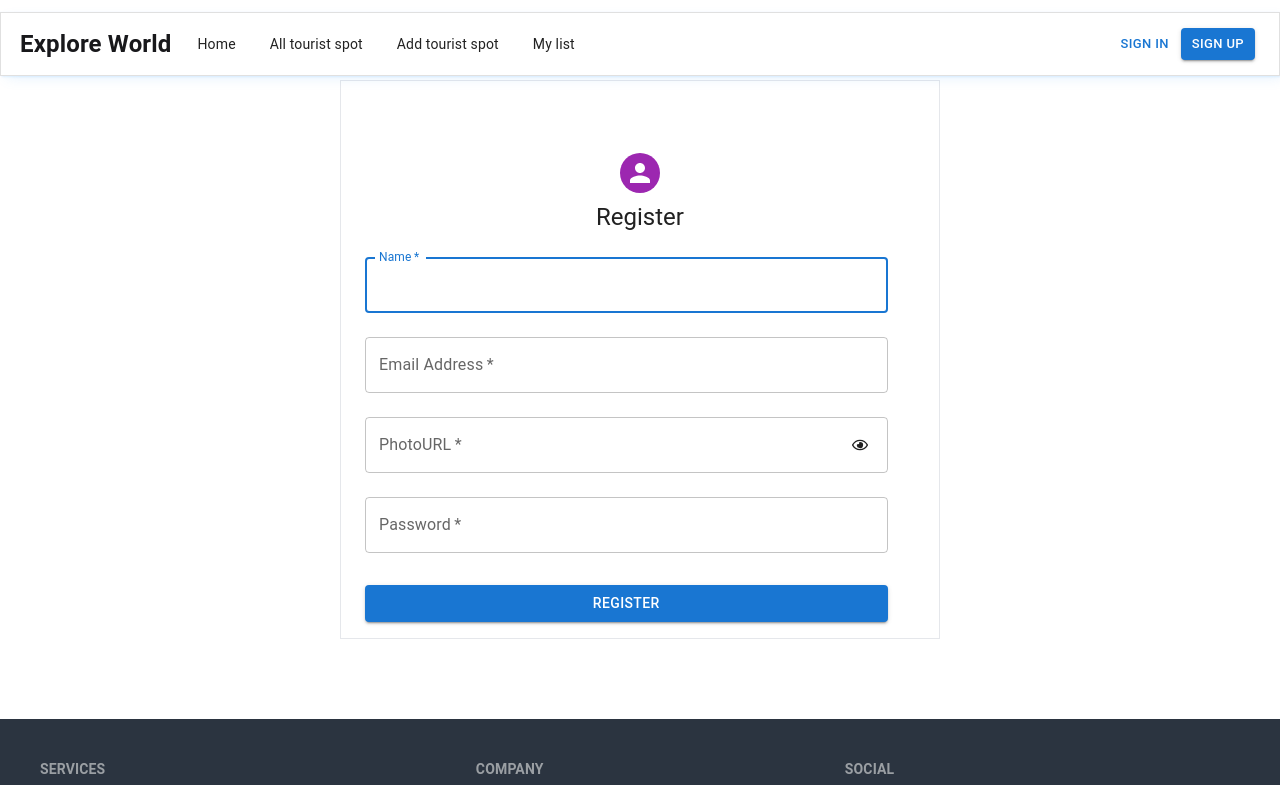
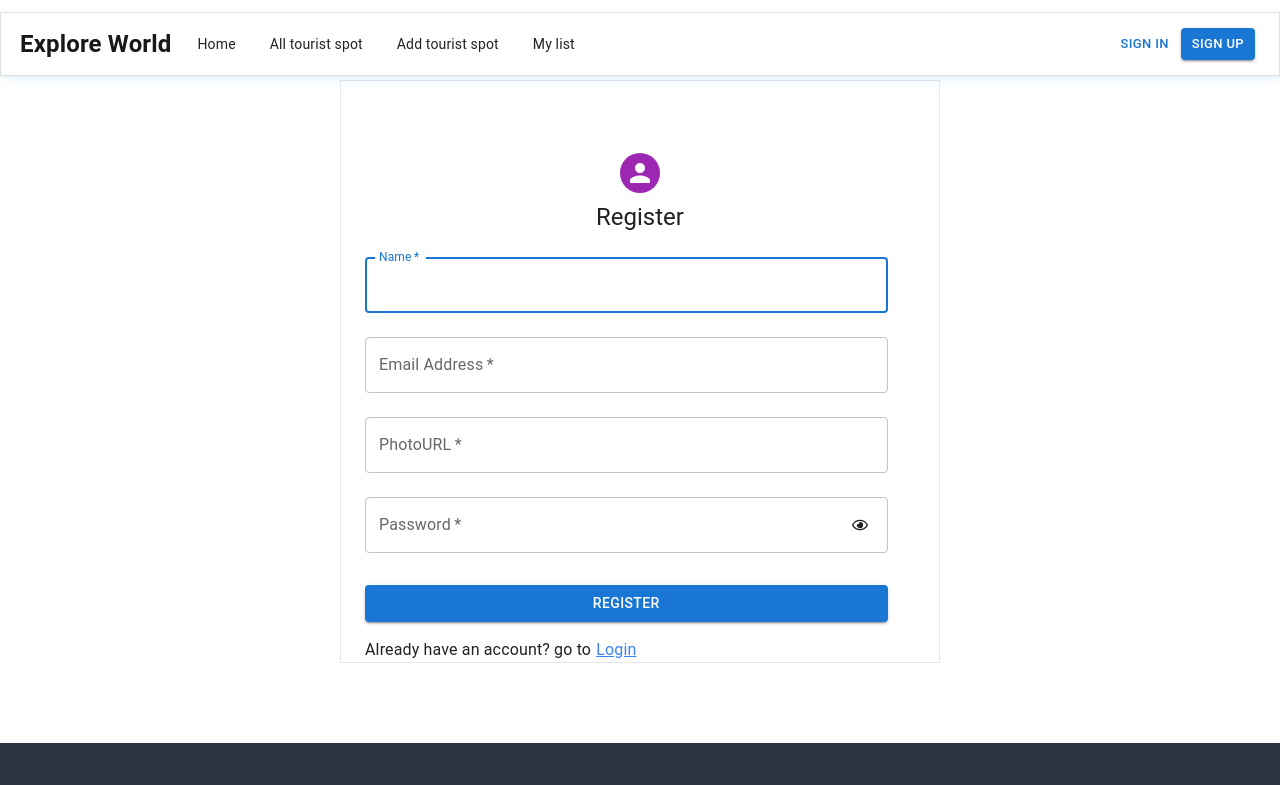
Before and after one commit to ajijul-islam-5938/explore-world-client, a React (Vite) app: page /register in a window 1280 px wide. Shown: the top 785 px of the page. Built offline with nearby package versions, Linux system fonts and the light colour scheme; no server answers.

Commit message:
server link updated

```diff
--- a/src/Components/Contries/Country.jsx
+++ b/src/Components/Contries/Country.jsx
@@ -4,7 +4,7 @@ import { Link } from "react-router-dom";
 const Country = () => {
   const [countries, setCountries] = useState([]);
   useEffect(() => {
-    fetch("http://localhost:3000/countries")
+    fetch("https://southeast-tourist-server.vercel.app/countries")
       .then((res) => res.json())
       .then((data) => setCountries(data));
   }, []);
--- a/src/Components/Header/Header.jsx
+++ b/src/Components/Header/Header.jsx
@@ -34,7 +34,7 @@ function AppAppBar({ mode }) {
                 <NavLink to="/addtouriestspots">Add tourist spot</NavLink>
             </MenuItem>
             <MenuItem>
-                <NavLink to={`/mylist/${user?.email || ""}`}>My list</NavLink>
+                <NavLink to={`alltouristspot/mylist}`}>My list</NavLink>
             </MenuItem>
         </div>
     );
@@ -63,7 +63,7 @@ function AppAppBar({ mode }) {
                 </NavLink>
             </MenuItem>
             <MenuItem>
-                <NavLink to={`/alltouristspot/mylist/${user?.email||""}`}>
+                <NavLink to={`alltouristspot/mylist`}>
                     <Typography variant="body2" color="text.primary">
                         My list
                     </Typography>
--- a/src/Components/TouristSpots/TouristSpots.jsx
+++ b/src/Components/TouristSpots/TouristSpots.jsx
@@ -5,7 +5,7 @@ const TouriestSpots = () => {
   const [spots, setSpots] = useState([]);
 
   useEffect(() => {
-    fetch("http://localhost:3000/alltouristspot")
+    fetch("https://southeast-tourist-server.vercel.app/alltouristspot")
       .then((res) => res.json())
       .then((data) => setSpots(data));
   }, []);
--- a/src/Pages/AddTouriestSpots/AddTouriestSpots.jsx
+++ b/src/Pages/AddTouriestSpots/AddTouriestSpots.jsx
@@ -25,7 +25,7 @@ export default function AddTouriestSpots() {
       userName: event.target.userName.value,
     };
 
-    fetch("http://localhost:3000/touristspot",{
+    fetch("https://southeast-tourist-server.vercel.app/touristspot",{
       method: "POST",
       headers:{
         "content-type": "application/json"
--- a/src/Pages/AllTouriestSpots/AllTouriestSpots.jsx
+++ b/src/Pages/AllTouriestSpots/AllTouriestSpots.jsx
@@ -5,7 +5,7 @@ const AllTouriestSpots = () => {
   const [spots, setSpots] = useState([]);
 
   useEffect(() => {
-    fetch("http://localhost:3000/alltouristspot")
+    fetch("https://southeast-tourist-server.vercel.app/alltouristspot")
       .then((res) => res.json())
       .then((data) => setSpots(data));
   }, []);
--- a/src/Pages/Login/Login.jsx
+++ b/src/Pages/Login/Login.jsx
@@ -74,7 +74,7 @@ export default function SignIn() {
             </Button>
             <Grid container className='text-xS flex justify-between items-center gap-5'>
               <Grid item>
-                <p>Don't have account? <Link to="/register">sign up</Link></p>
+                <p>Don't have account? <Link className="text-blue-500 underline" to="/register">sign up</Link></p>
               </Grid>
             </Grid>
             <Divider className='my-2'>or</Divider>
--- a/src/Pages/Register/Register.jsx
+++ b/src/Pages/Register/Register.jsx
@@ -1,17 +1,18 @@
-import * as React from 'react';
-import Avatar from '@mui/material/Avatar';
-import Button from '@mui/material/Button';
-import CssBaseline from '@mui/material/CssBaseline';
-import TextField from '@mui/material/TextField';
-import FormControlLabel from '@mui/material/FormControlLabel';
-import Checkbox from '@mui/material/Checkbox';
-import Box from '@mui/material/Box';
-import Typography from '@mui/material/Typography';
-import Container from '@mui/material/Container';
-import { FaGoogle, FaGithub, FaRegEye, FaEyeSlash } from 'react-icons/fa';
-import { Divider, Grid } from '@mui/material';
-import { useContext } from 'react';
-import { AuthContext } from '../../Providers/AuthProvider/AuthProvider';
+import * as React from "react";
+import Avatar from "@mui/material/Avatar";
+import Button from "@mui/material/Button";
+import CssBaseline from "@mui/material/CssBaseline";
+import TextField from "@mui/material/TextField";
+import FormControlLabel from "@mui/material/FormControlLabel";
+import Checkbox from "@mui/material/Checkbox";
+import Box from "@mui/material/Box";
+import Typography from "@mui/material/Typography";
+import Container from "@mui/material/Container";
+import { FaGoogle, FaGithub, FaRegEye, FaEyeSlash } from "react-icons/fa";
+import { Divider, Grid } from "@mui/material";
+import { useContext } from "react";
+import { AuthContext } from "../../Providers/AuthProvider/AuthProvider";
+import { Link } from "react-router-dom";
 
 export default function Register() {
   const [show, setShow] = React.useState(false);
@@ -24,16 +25,26 @@ export default function Register() {
     const email = form.email.value;
     const password = form.password.value;
     const photoURL = form.photoURL.value;
-    createUser(email,password,name,photoURL)
-  }
+    createUser(email, password, name, photoURL);
+  };
   return (
-    <Container component="main" maxWidth="sm" className='border my-20'>
+    <Container component="main" maxWidth="sm" className="border my-20">
       <CssBaseline />
-      <Box className="w-full" sx={{ marginTop: 8, display: 'flex', flexDirection: 'column', alignItems: 'center' }}>
-        <Avatar sx={{ m: 1, bgcolor: 'secondary.main' }} />
-        <Typography component="h1" variant="h5">Register</Typography>
-        <form className='w-full' onSubmit={handleSignUp}>
-          <Box className='w-[95%]' sx={{ mt: 1 }}>
+      <Box
+        className="w-full"
+        sx={{
+          marginTop: 8,
+          display: "flex",
+          flexDirection: "column",
+          alignItems: "center",
+        }}
+      >
+        <Avatar sx={{ m: 1, bgcolor: "secondary.main" }} />
+        <Typography component="h1" variant="h5">
+          Register
+        </Typography>
+        <form className="w-full" onSubmit={handleSignUp}>
+          <Box className="w-[95%]" sx={{ mt: 1 }}>
             <TextField
               margin="normal"
               required
@@ -52,7 +63,7 @@ export default function Register() {
               name="email"
               autoComplete="email"
             />
-            <div className="relative">
+            <div>
               <TextField
                 margin="normal"
                 required
@@ -62,19 +73,26 @@ export default function Register() {
                 type="text"
                 autoComplete="PhotoURL"
               />
+
+              <div className="relative">
                 <TextField
                   margin="normal"
                   required
                   fullWidth
                   name="password"
                   label="Password"
-                type={show ? 'text' : 'password'}
+                  type={show ? "text" : "password"}
                   id="password"
                   autoComplete="current-password"
                 />
-              <span onClick={() => setShow(!show)} style={{ cursor: 'pointer' }} className='absolute top-9 right-5'>
+                <span
+                  onClick={() => setShow(!show)}
+                  style={{ cursor: "pointer" }}
+                  className="absolute top-9 right-5"
+                >
                   {show ? <FaEyeSlash /> : <FaRegEye />}
                 </span>
+              </div>
             </div>
             <Button
               type="submit"
@@ -84,9 +102,20 @@ export default function Register() {
             >
               Register
             </Button>
-            <Grid container className='text-xS flex justify-between items-center gap-5'>
+            <Grid
+              container
+              className="text-xS flex justify-between items-center gap-5"
+            >
+              <Grid item>
+                <p>
+                  Already have an  account? go to <Link className="text-blue-500 underline" to="/login">Login</Link>
+                </p>
               </Grid>
-
+            </Grid>
+            <Grid
+              container
+              className="text-xS flex justify-between items-center gap-5"
+            ></Grid>
           </Box>
         </form>
       </Box>
--- a/src/Pages/Update/Update.jsx
+++ b/src/Pages/Update/Update.jsx
@@ -27,7 +27,7 @@ export default function Update() {
       userName: event.target.userName.value,
     };
 
-    fetch(`http://localhost:3000/alltouristspot/${spotData._id}`,{
+    fetch(`https://southeast-tourist-server.vercel.app/alltouristspot/${spotData._id}`,{
       method: "PUT",
       headers:{
         "content-type": "application/json"
```
Also changed, not shown: src/Pages/MyList/MyList.jsx (+14 -10 lines), src/Routes/Routes.jsx (+9 -9 lines), 1 other file (tests, documents, lock files or other folders). Lines whose indentation alone changed are shown as unchanged.
